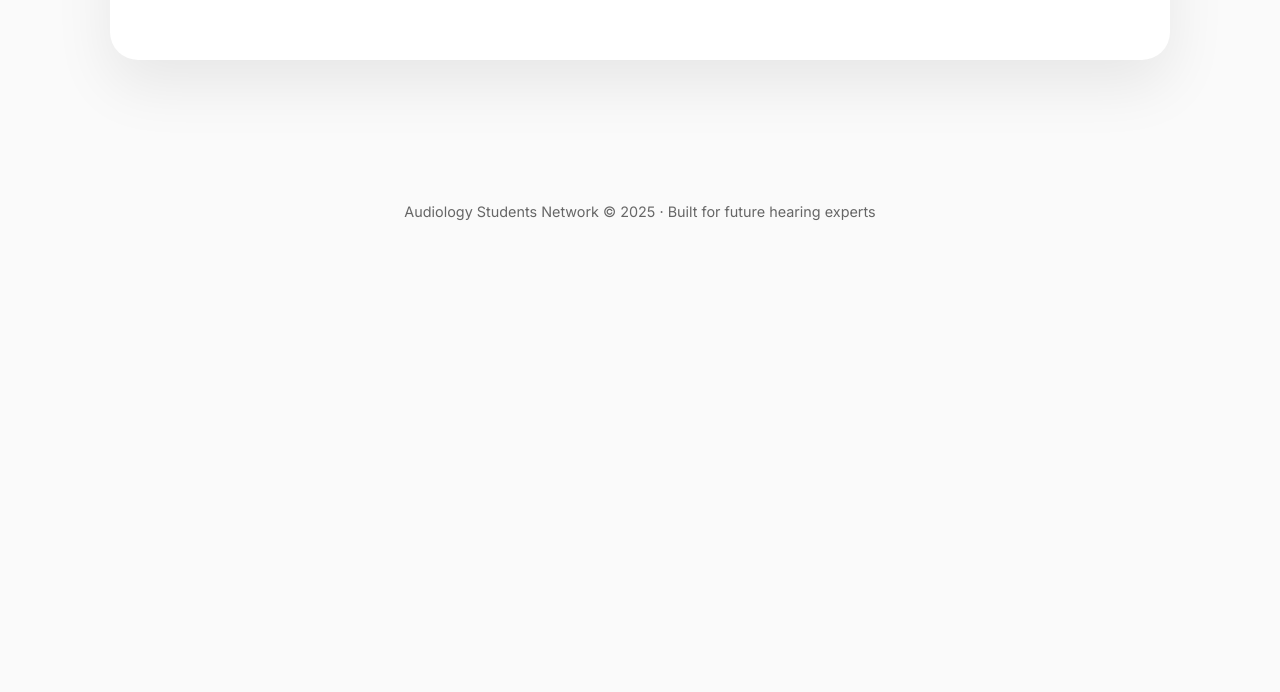
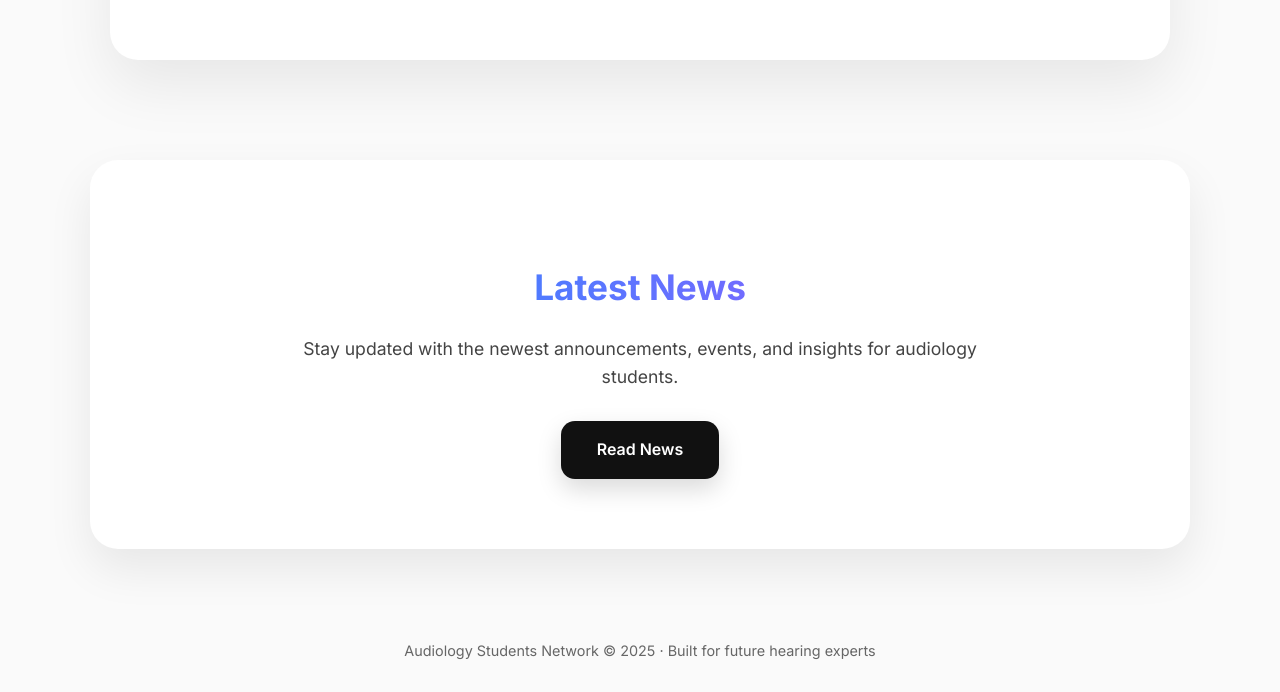
Before and after one commit to mchlshot-code/audiologycommunity, a plain HTML site: page index.html in a window 1280 px wide. Shown: the part 2742-3434 px from the top of the page. Before the commit the page ends 2995 px from the top, so only its background shows below. Drawn offline with Linux system fonts and the light colour scheme.

Commit message:
Add files via upload

```diff
--- a/index.html
+++ b/index.html
@@ -134,6 +134,21 @@
     </div>
   </section>
 
+  <body>
+
+  <!-- News Section -->
+<section class="home-news section fade-in" style="background:#fff; padding:70px 20px; border-radius:28px; box-shadow:0 20px 45px rgba(0,0,0,0.08); text-align:center; max-width:1100px; margin:50px auto;">
+  <h2 style="font-size:2.2rem; font-weight:700; margin-bottom:20px; background:linear-gradient(90deg,#0d99ff,#b34dff); -webkit-background-clip:text; color:transparent;">
+    Latest News
+  </h2>
+  <p style="color:#444; font-size:1.1rem; max-width:700px; margin:0 auto 30px;">
+    Stay updated with the newest announcements, events, and insights for audiology students.
+  </p>
+  <a href="news.html" class="cta-btn" style="display:inline-block; padding:16px 36px; background:#111; color:#fff; border-radius:14px; font-weight:600; text-decoration:none; box-shadow:0 10px 25px rgba(0,0,0,0.15); transition:transform 0.25s ease, box-shadow 0.25s ease;">
+    Read News
+  </a>
+</section>
+
   <!-- FOOTER -->
   <footer>
     Audiology Students Network © 2025 · Built for future hearing experts
```
